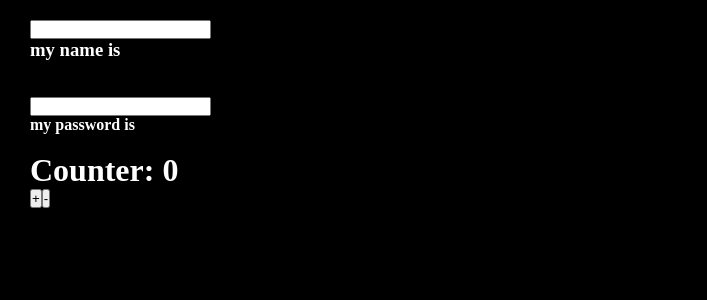
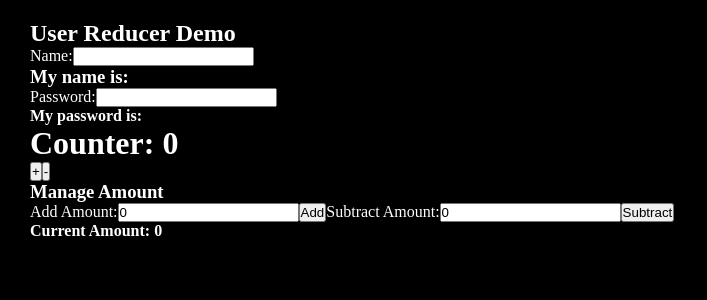
Before and after one commit to shivamsinghAIMLops32/reactScrimba, a React (Vite) app: page / in a window 1280 px wide. Shown: the top 300 px of the page, without its empty margins (0-707 px from the left). Built offline with nearby package versions, Linux system fonts and the light colour scheme.

Commit message:
userreducer advanced

```diff
--- a/src/components/UserReducerComponent.jsx
+++ b/src/components/UserReducerComponent.jsx
@@ -1,11 +1,6 @@
-import React from "react";
-import { useReducer } from "react";
+import React,{ useReducer } from "react";
 
-
-// so basically user reducer takes and reducer function which can be implemented via switch case
-// the reducer function takes state and action parameter
-// where the {action.type} is the action parameter is passed in switch and action.payload is the payload given in input field
-// {state.theVariableNameorintialstatename} is used to acced the value or state variable
+// Reducer function
 const reducer = (state, action) => {
   switch (action.type) {
     case "increment":
@@ -15,13 +10,19 @@ const reducer = (state, action) => {
       return { ...state, count: state.count - 1 };
 
     case "newUserInput":
-      return { ...state, userInput: action.payload }; // action.payload would be dispatched
+      return { ...state, userInput: action.payload };
 
     case "toggleColor":
       return { ...state, color: !state.color };
 
     case "changePassword":
       return { ...state, userPassword: action.payload };
+
+    case "addByAmount":
+      return { ...state, amount: state.amount + action.payload };
+
+    case "subtractByAmount":
+      return { ...state, amount: state.amount > 0 ? state.amount - action.payload : state.amount };
 
     default:
       throw new Error("Invalid action");
@@ -34,9 +35,19 @@ const UserReducerComponent = () => {
     userInput: "",
     userPassword: "",
     color: false,
+    amount: 0,
   });
+
+  // Local state to handle input for "add" and "subtract" amounts
+  const [addAmount, setAddAmount] = React.useState(0);
+  const [subtractAmount, setSubtractAmount] = React.useState(0);
+
   return (
-    <>
+    <div>
+      <h2>User Reducer Demo</h2>
+
+      <label>
+        Name:
         <input
           type="text"
           value={state.userInput}
@@ -44,24 +55,58 @@ const UserReducerComponent = () => {
             dispatch({ type: "newUserInput", payload: e.target.value })
           }
         />
-      <br />
+      </label>
+      <h3>{`My name is: ${state.userInput}`}</h3>
 
-      <h3>{` my name is ${state.userInput}`}</h3>
-      <br />
-      <br />
+      <label>
+        Password:
         <input
           type="password"
-        value={state.userPassoword}
+          value={state.userPassword}
           onChange={(e) =>
             dispatch({ type: "changePassword", payload: e.target.value })
           }
         />
-      <h4>{`my password is ${state.userPassword}`}</h4>
-      <br />
+      </label>
+      <h4>{`My password is: ${state.userPassword}`}</h4>
+
       <h1>Counter: {state.count}</h1>
       <button onClick={() => dispatch({ type: "increment" })}>+</button>
       <button onClick={() => dispatch({ type: "decrement" })}>-</button>
-    </>
+
+      <div>
+        <h3>Manage Amount</h3>
+        <label>
+          Add Amount:
+          <input
+            type="number"
+            value={addAmount}
+            onChange={(e) => setAddAmount(Number(e.target.value))}
+          />
+        </label>
+        <button onClick={() => dispatch({ type: "addByAmount", payload: addAmount })}>
+          Add
+        </button>
+
+        <label>
+          Subtract Amount:
+          <input
+            type="number"
+            value={subtractAmount}
+            onChange={(e) => setSubtractAmount(Number(e.target.value))}
+          />
+        </label>
+        <button
+          onClick={() =>
+            dispatch({ type: "subtractByAmount", payload: subtractAmount })
+          }
+        >
+          Subtract
+        </button>
+
+        <h4>Current Amount: {state.amount}</h4>
+      </div>
+    </div>
   );
 };
 
```
Lines whose indentation alone changed are shown as unchanged.
